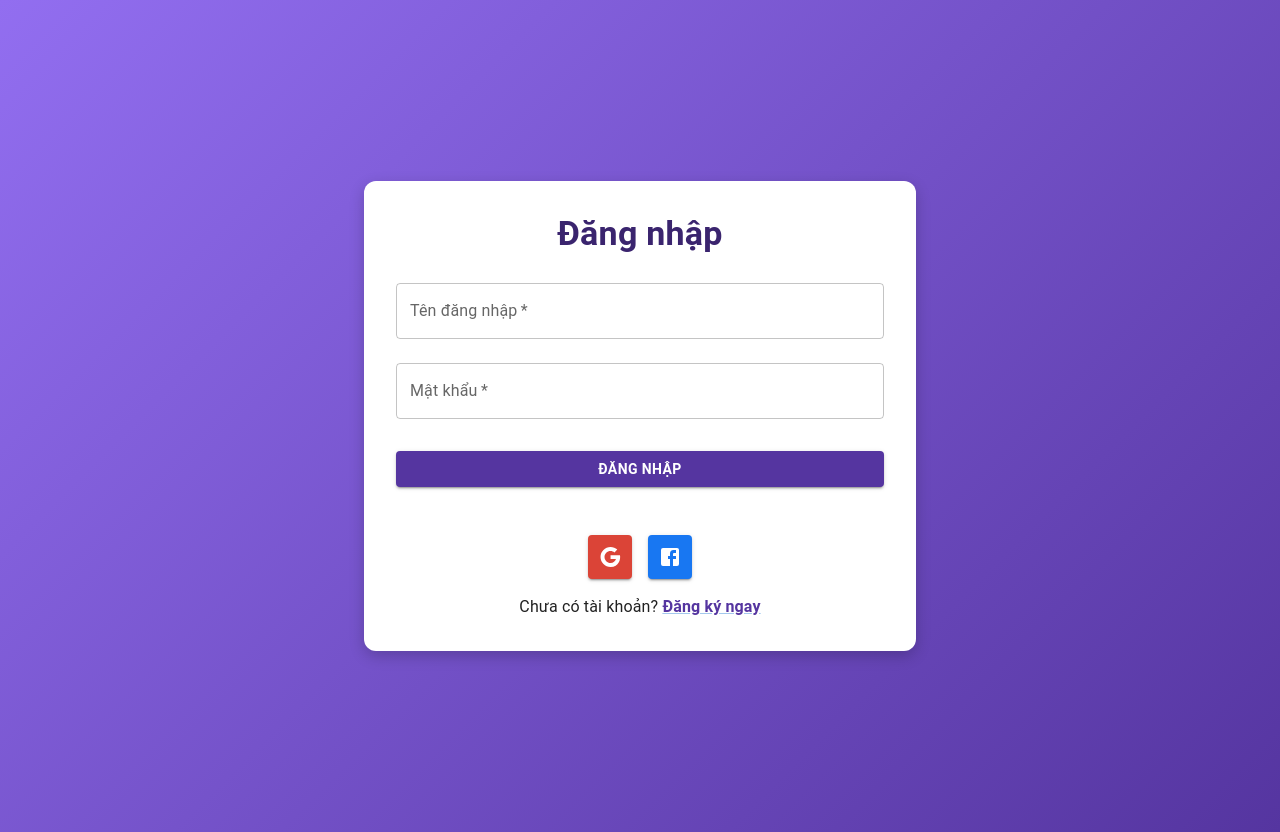
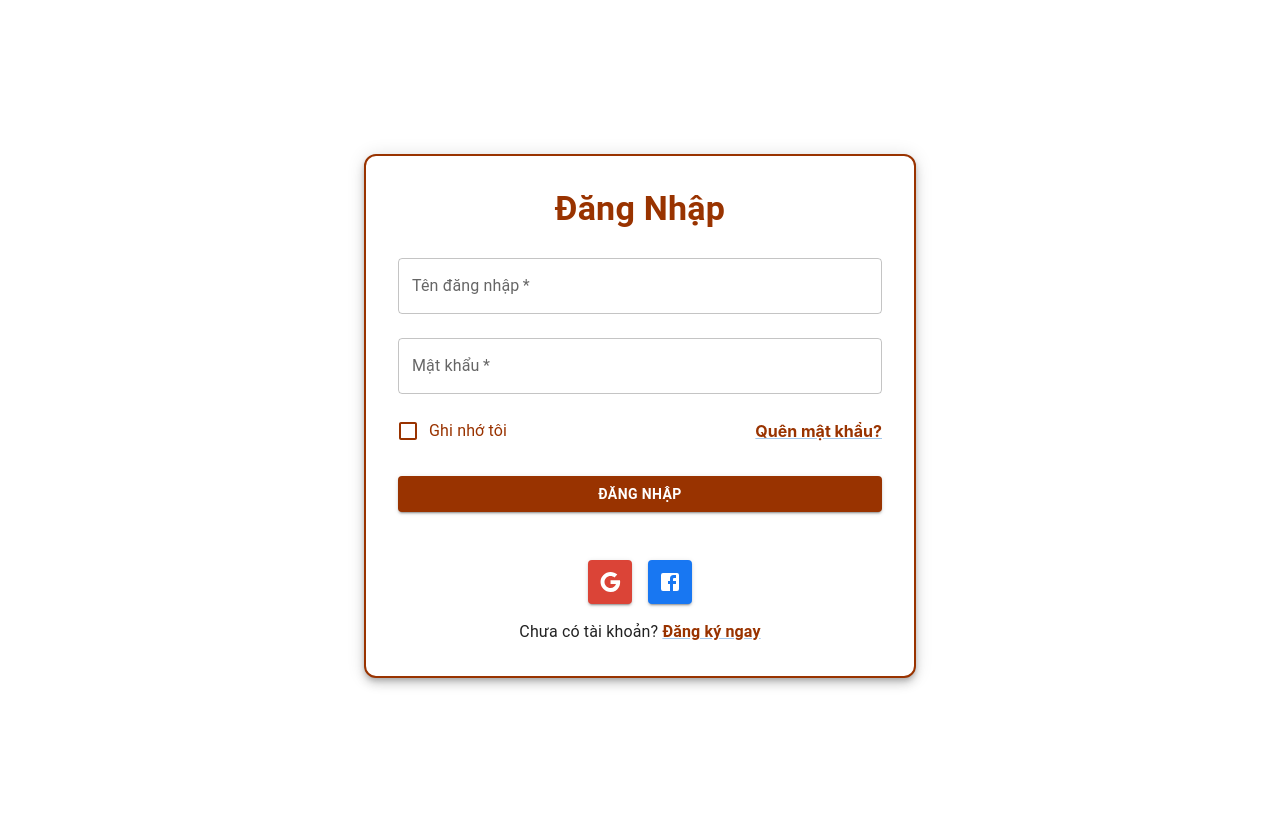
Before and after one commit to huutai243/musical-microservice-FE, a React (Create React App) app: page /login in a window 1280 px wide. Built offline with nearby package versions, Linux system fonts and the light colour scheme.

Commit message:
refactor_register_login

```diff
--- a/src/App.js
+++ b/src/App.js
@@ -4,12 +4,10 @@ import { BrowserRouter as Router, Route, Routes } from 'react-router-dom';
 import Home from './pages/Home';
 import Login from './pages/Login';
 import Register from './pages/Register';
-import Header from './components/Header';
 
 const App = () => {
     return (
         <Router>
-
             <Routes>
                 <Route path="/" element={<Home />} />
                 <Route path="/login" element={<Login />} />
--- a/src/pages/Login.js
+++ b/src/pages/Login.js
@@ -8,7 +8,9 @@ import {
     Grid,
     Link,
     Alert,
-    Paper
+    Paper,
+    FormControlLabel,
+    Checkbox
 } from '@mui/material';
 import GoogleIcon from '@mui/icons-material/Google';
 import FacebookIcon from '@mui/icons-material/Facebook';
@@ -18,6 +20,7 @@ import axios from 'axios';
 const Login = () => {
     const [username, setUsername] = useState('');
     const [password, setPassword] = useState('');
+    const [rememberMe, setRememberMe] = useState(false);
     const [error, setError] = useState('');
     const navigate = useNavigate();
 
@@ -46,16 +49,6 @@ const Login = () => {
         }
     };
 
-    const handleGoogleLogin = async (e) => {
-        e.preventDefault();
-        console.log("Đăng nhập bằng Google");
-    };
-
-    const handleFacebookLogin = async (e) => {
-        e.preventDefault();
-        console.log("Đăng nhập bằng Facebook");
-    };
-
     return (
         <Box
             sx={{
@@ -63,7 +56,6 @@ const Login = () => {
                 display: 'flex',
                 alignItems: 'center',
                 justifyContent: 'center',
-                background: 'linear-gradient(135deg, #926EF0, #5535A0)',
                 padding: 2
             }}
         >
@@ -73,7 +65,7 @@ const Login = () => {
                     sx={{
                         padding: 4,
                         borderRadius: 3,
-                        boxShadow: '0px 5px 15px rgba(0, 0, 0, 0.2)',
+                        border: '2px solid #993300', // Viền màu #993300
                         backgroundColor: 'white',
                     }}
                 >
@@ -82,9 +74,9 @@ const Login = () => {
                         component="h1"
                         align="center"
                         gutterBottom
-                        sx={{ fontWeight: 'bold', color: '#3A246E' }}
+                        sx={{ fontWeight: 'bold', color: '#993300' }}
                     >
-                        Đăng nhập
+                        Đăng Nhập
                     </Typography>
 
                     {error && (
@@ -111,20 +103,43 @@ const Login = () => {
                             margin="normal"
                             required
                         />
+
+                        {/* Ghi nhớ tôi & Quên mật khẩu */}
+                        <Grid container alignItems="center" justifyContent="space-between" sx={{ mt: 1, mb: 2 }}>
+                            <Grid item>
+                                <FormControlLabel
+                                    control={
+                                        <Checkbox
+                                            checked={rememberMe}
+                                            onChange={(e) => setRememberMe(e.target.checked)}
+                                            sx={{ color: '#993300' }}
+                                        />
+                                    }
+                                    label="Ghi nhớ tôi"
+                                    sx={{ color: '#993300' }}
+                                />
+                            </Grid>
+                            <Grid item>
+                                <Link href="/forgot-password" sx={{ fontWeight: 'bold', color: '#993300' }}>
+                                    Quên mật khẩu?
+                                </Link>
+                            </Grid>
+                        </Grid>
+
                         <Button
                             type="submit"
                             fullWidth
                             variant="contained"
                             sx={{
-                                mt: 3,
+                                mt: 1,
                                 mb: 2,
-                                backgroundColor: '#5535A0',
+                                backgroundColor: '#993300',
                                 color: 'white',
                                 fontWeight: 'bold',
-                                '&:hover': { backgroundColor: '#3A246E' }
+                                '&:hover': { backgroundColor: '#7A2600' }
                             }}
                         >
-                            Đăng nhập
+                            Đăng Nhập
                         </Button>
                     </form>
 
@@ -142,7 +157,6 @@ const Login = () => {
                                     transition: 'transform 0.2s ease-in-out',
                                     '&:hover': { backgroundColor: '#C1351D', transform: 'scale(1.1)' }
                                 }}
-                                onClick={handleGoogleLogin}
                             >
                                 <GoogleIcon />
                             </Button>
@@ -159,7 +173,6 @@ const Login = () => {
                                     transition: 'transform 0.2s ease-in-out',
                                     '&:hover': { backgroundColor: '#1466C0', transform: 'scale(1.1)' }
                                 }}
-                                onClick={handleFacebookLogin}
                             >
                                 <FacebookIcon />
                             </Button>
@@ -168,7 +181,7 @@ const Login = () => {
 
                     <Typography variant="body1" align="center" sx={{ mt: 2 }}>
                         Chưa có tài khoản?{' '}
-                        <Link href="/register" sx={{ fontWeight: 'bold', color: '#5535A0' }}>
+                        <Link href="/register" sx={{ fontWeight: 'bold', color: '#993300' }}>
                             Đăng ký ngay
                         </Link>
                     </Typography>
--- a/src/pages/Register.js
+++ b/src/pages/Register.js
@@ -7,7 +7,11 @@ import {
     Box,
     Link,
     Alert,
-    Paper
+    Paper,
+    Dialog,
+    DialogTitle,
+    DialogContent,
+    DialogContentText
 } from '@mui/material';
 import { useNavigate } from 'react-router-dom';
 import axios from 'axios';
@@ -18,6 +22,7 @@ const Register = () => {
     const [password, setPassword] = useState('');
     const [confirmPassword, setConfirmPassword] = useState('');
     const [error, setError] = useState('');
+    const [openDialog, setOpenDialog] = useState(false);
     const navigate = useNavigate();
 
     const handleSubmit = async (e) => {
@@ -35,8 +40,11 @@ const Register = () => {
             );
 
             if (response.status === 200 && response.data.message) {
-                alert(response.data.message);
-                navigate('/login');
+                setOpenDialog(true); // Mở Dialog
+                setTimeout(() => {
+                    setOpenDialog(false); // Đóng Dialog sau 4 giây
+                    navigate('/login'); // Chuyển hướng sau khi đóng Dialog
+                }, 4000);
             } else {
                 setError('Đăng ký thất bại. Server không trả về dữ liệu mong đợi.');
             }
@@ -53,7 +61,6 @@ const Register = () => {
                 display: 'flex',
                 alignItems: 'center',
                 justifyContent: 'center',
-                background: 'linear-gradient(135deg, #926EF0, #5535A0)',
                 padding: 2
             }}
         >
@@ -63,7 +70,7 @@ const Register = () => {
                     sx={{
                         padding: 4,
                         borderRadius: 3,
-                        boxShadow: '0px 5px 15px rgba(0, 0, 0, 0.2)',
+                        border: '2px solid #993300', // Viền màu #993300
                         backgroundColor: 'white',
                     }}
                 >
@@ -72,9 +79,9 @@ const Register = () => {
                         component="h1"
                         align="center"
                         gutterBottom
-                        sx={{ fontWeight: 'bold', color: '#3A246E' }}
+                        sx={{ fontWeight: 'bold', color: '#993300' }}
                     >
-                        Đăng ký tài khoản
+                        Đăng Ký
                     </Typography>
 
                     {error && (
@@ -126,10 +133,10 @@ const Register = () => {
                             sx={{
                                 mt: 3,
                                 mb: 2,
-                                backgroundColor: '#5535A0',
+                                backgroundColor: '#993300',
                                 color: 'white',
                                 fontWeight: 'bold',
-                                '&:hover': { backgroundColor: '#3A246E' }
+                                '&:hover': { backgroundColor: '#7A2600' }
                             }}
                         >
                             Đăng ký ngay
@@ -138,12 +145,53 @@ const Register = () => {
 
                     <Typography variant="body1" align="center" sx={{ mt: 2 }}>
                         Đã có tài khoản?{' '}
-                        <Link href="/login" sx={{ fontWeight: 'bold', color: '#5535A0' }}>
+                        <Link href="/login" sx={{ fontWeight: 'bold', color: '#993300' }}>
                             Đăng nhập ngay
                         </Link>
                     </Typography>
                 </Paper>
             </Container>
+
+            {/* Dialog thông báo thành công */}
+            <Dialog
+                open={openDialog}
+                aria-labelledby="alert-dialog-title"
+                aria-describedby="alert-dialog-description"
+                sx={{
+                    '& .MuiPaper-root': {
+                        backgroundColor: 'white',
+                        color: '#993300',
+                        textAlign: 'center',
+                        borderRadius: 3,
+                        padding: 2,
+                        boxShadow: '0px 5px 15px rgba(0, 0, 0, 0.3)',
+                    }
+                }}
+            >
+                <DialogTitle
+                    id="alert-dialog-title"
+                    sx={{
+                        fontSize: '1.8rem',
+                        fontWeight: 'bold',
+                        textAlign: 'center',
+                        color: '#993300',
+                    }}
+                >
+                    Thành Công!
+                </DialogTitle>
+                <DialogContent>
+                    <DialogContentText
+                        id="alert-dialog-description"
+                        sx={{
+                            color: '#993300',
+                            fontSize: '1.2rem',
+                            fontWeight: '500',
+                        }}
+                    >
+                        Đăng ký thành công! Vui lòng kiểm tra email để xác thực tài khoản.
+                    </DialogContentText>
+                </DialogContent>
+            </Dialog>
         </Box>
     );
 };
```
